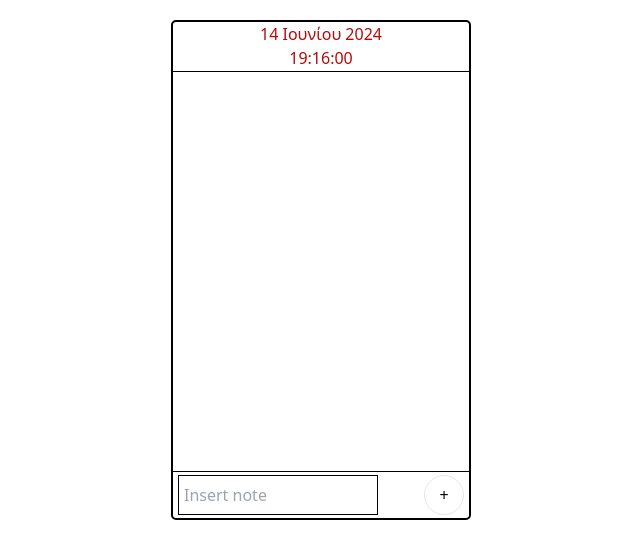
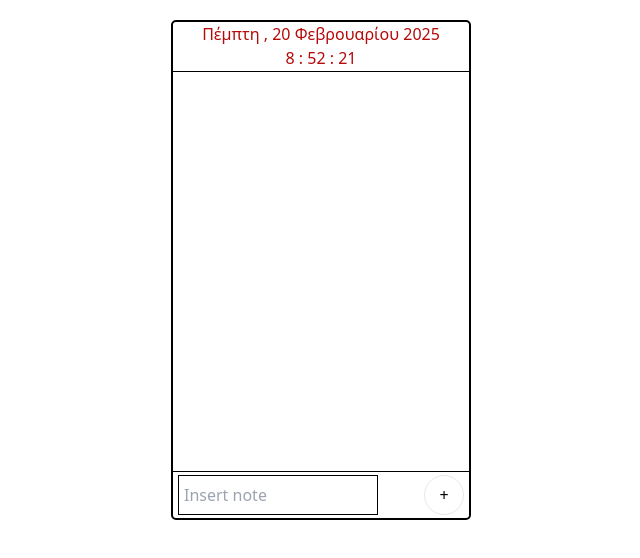
Before and after one commit to Nikolasama89/JS-Projects-CF, a plain HTML site: page notes-app/index.html in a window 1280 px wide. Shown: the whole page, without its empty margins (319-959 px from the left). Drawn offline with nearby package versions, Linux system fonts and the light colour scheme.

Commit message:
feat: add date and time

```diff
--- a/notes-app/index.html
+++ b/notes-app/index.html
@@ -20,7 +20,7 @@
     <div class="w-[300px] h-[500px] my-5 mx-auto border-2 border-black rounded-[5px]">
       <header>
           <div class="flex justify-center items-center">
-              <span id="dateTxt" class="w-[100%] text-center h-[50px] border-b border-black text-[rgb(180,10,10)] text-[1rem]">14 Ιουνίου 2024<br>19:16:00</span>
+              <span id="dateTxt" class="w-[100%] text-center h-[50px] border-b border-black text-[rgb(180,10,10)] text-[1rem]"></span>
           </div>
       </header>
       <main>
--- a/notes-app/main.js
+++ b/notes-app/main.js
@@ -1,12 +1,27 @@
 const daysGR = ["Κυριακή", "Δευτέρα", "Τρίτη", "Τετάρτη", "Πέμπτη", "Παρασκευή", "Σάββατο"]
-const monthsGR = ["Ιανουαρίου", "Φεβρουαρίου", "Μαρτίου", "Απριλίου", "Μαϊου", "Ιουνίου", "Ιουλίου", "Αυγόυστου", "Σεπτεμβρίου", "Οκτωμβρίυ", "Νοεμβρίου", "Δεκεμβρίου"]
-
+const monthsGR = ["Ιανουαρίου", "Φεβρουαρίου", "Μαρτίου", "Απριλίου", "Μαίου", "Ιουνίου", "Ιουλίου", "Αυγoύστου", "Σεπτεμβρίου", "Οκτωμβρίυ", "Νοεμβρίου", "Δεκεμβρίου"]
 let notes = []
 let count = 0
 
 window.addEventListener("DOMContentLoaded", function(){
 
+  function printGRDate() {
+    var today = new Date();
+    var month = today.getMonth();
+    var day = today.getDay();
+    var year = today.getFullYear();
+
+    var hour = today.getHours() > 12 ? today.getHours() - 12 : today.getHours();
+    var minute = today.getMinutes();
+    var seconds = today.getSeconds();
+
+    var outputDate = `${daysGR[day]} ,  ${today.getDate()} ${monthsGR[month]} ${year}`
+    let outputHour = `${hour} : ${minute} : ${seconds}`
+    document.getElementById("dateTxt").innerHTML = `${outputDate} <br> ${outputHour}`
+
+  }
   this.setInterval(printGRDate, 1000)
+
 
 
   this.document.querySelector("#addNoteBtn").addEventListener("click", function(){
```
